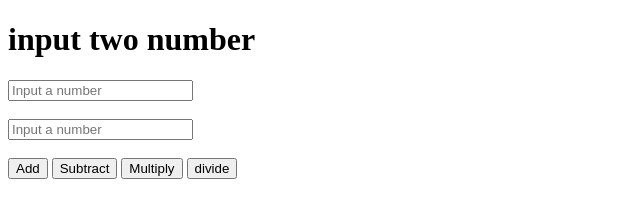
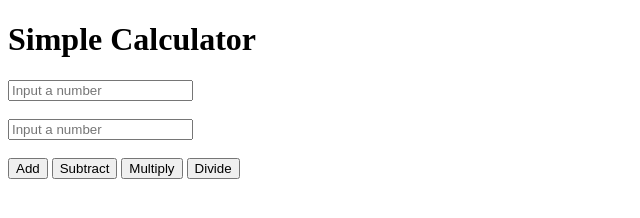
Before and after one commit to sadichhashakya/MobileApplication, a plain HTML site: page Week2calculateusingifelse/index.html in a window 1280 px wide. Shown: the whole page, without its empty margins (0-640 px from the left). Drawn offline with Linux system fonts and the light colour scheme.

Commit message:
Added Week3 Folder

```diff
--- a/Week2calculateusingifelse/index.html
+++ b/Week2calculateusingifelse/index.html
@@ -6,13 +6,13 @@
     <title>Document</title>
 </head>
 <body>
-    <h1> input two number</h1>
+    <h1> Simple Calculator</h1>
         <input type="number" id="num1" placeholder="Input a number"><br><br>
         <input type="number" id="num2" placeholder="Input a number"><br><br>
         <button onclick="calculate('add')">Add</button>
                         <button onclick="subtract('subtract')">Subtract</button>
                                     <button onclick="multiply('multiply')">Multiply</button>
-                                         <button onclick="divide('divide')">divide</button>
+                                         <button onclick="divide('divide')">Divide</button>
 
 
 
```
Also changed, not shown: Week2calculateusingfunction/input.html (+2 -1 lines).
